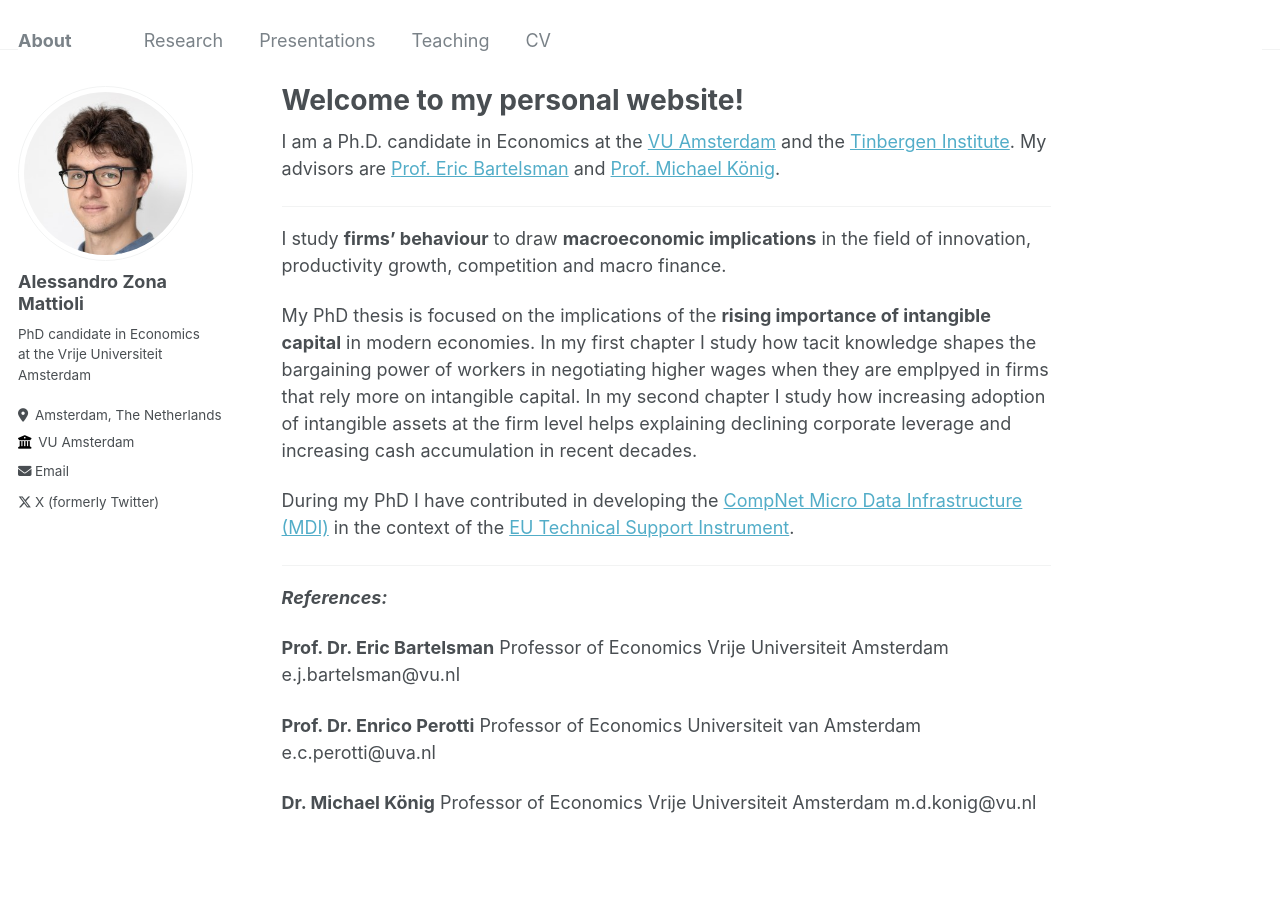
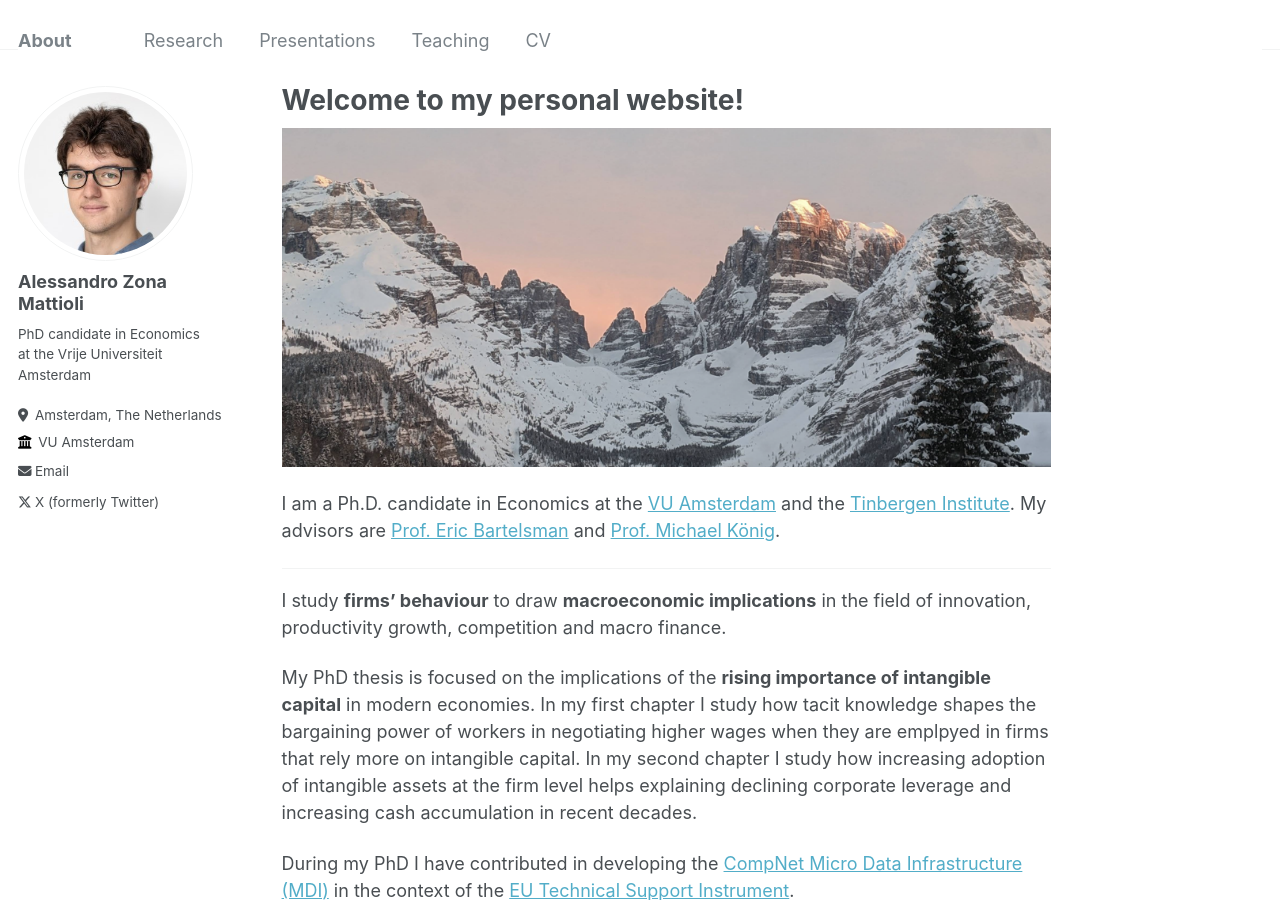
Before and after one commit to zmale/alessandrozonamattioli.github.io, a Jekyll site: the page built from _pages/about.md, in a window 1280 px wide and 900 px high. Built offline with Jekyll 4.4.1, drawn with Linux system fonts in a browser that asks for light colours.

Commit message:
Insert cover image in my homepage

```diff
--- a/_pages/about.md
+++ b/_pages/about.md
@@ -7,6 +7,7 @@ redirect_from:
   - /about.html
 ---
 
+![Cover image](https://zmale.github.io/alessandrozonamattioli.github.io/images/dolomites_cut.png)
 
 I am a Ph.D. candidate in Economics at the [VU Amsterdam](https://vu.nl/en/about-vu/faculties/school-of-business-and-economics/departments/economics) and the [Tinbergen Institute](https://www.tinbergen.nl/home). My advisors are [Prof. Eric Bartelsman](https://tinbergen.nl/person/59/eric-bartelsman) and [Prof. Michael König](https://research.vu.nl/en/persons/michael-konig).
 
```
